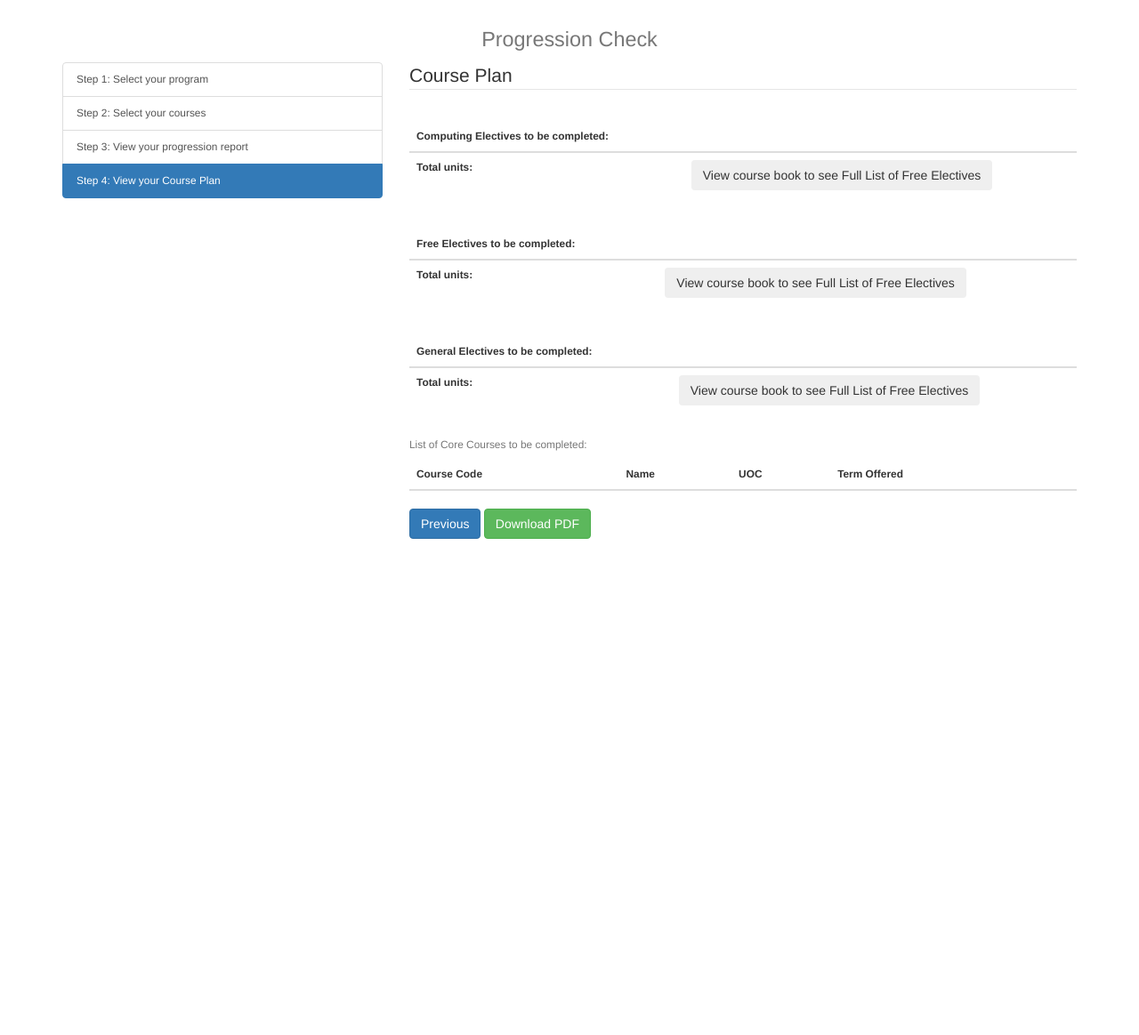
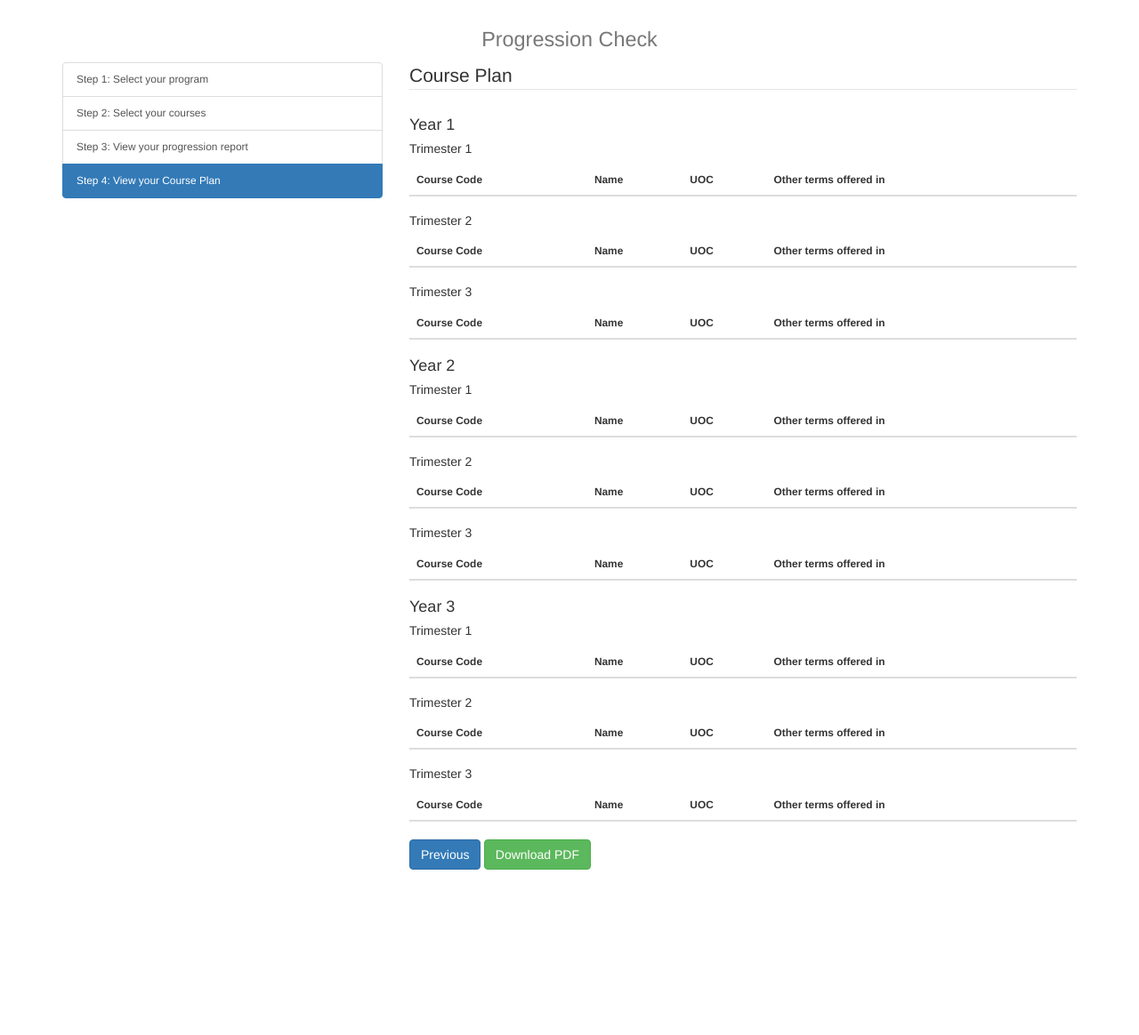
Before and after one commit to Thomas-Zhe-Liu/Progression_Check_Web, a Flask app: page /step4 in a window 1280 px wide. Shown: the part 52-1216 px from the top of the page at 89% size. Before the commit the page ends 658 px from the top, so only its background shows below. Run offline with Flask 2, Linux system fonts and the light colour scheme; lists and menus that the app fills with data are empty; some libraries are stand-ins or nearby versions.

Commit message:
Added tables and sections for displaying courses for Trim.1 2 3 for Yeaer 1-3

```diff
--- a/app/templates/step4.html
+++ b/app/templates/step4.html
@@ -42,7 +42,7 @@
         </button>
       </div>
       <div class="modal-body">
-        Are you sure you want to go back? Save your Progression Report now and download it.
+        Are you sure you want to go back? Save your Course Plan now and download it.
       </div>
       <div class="modal-footer">
         <button type="button" class="btn btn-secondary" data-dismiss="modal">Cancel</button>
@@ -72,76 +72,16 @@
     <legend>Course Plan</legend>
   </fieldset></form>
   <div class="table-responsive">
-  <!------------------------------------------------>
+<!-- #######################################################################################-->
+<h4>Year 1</h4>
 <table class="table">
-    <caption></caption>
-  <thead>
-    <tr>
-      <th scope="col">Computing Electives to be completed:</th>
-      <th scope="col"></th>
-      <th scope="col"></th>
-    </tr>
-  </thead>
-  <tbody>
-    <tr>
-      <th scope="row">Total units:</th>
-      <td>{{elective_uoc}}</td>
-
-      <td><button type="button" class="btn btn-outline-danger">View course book to see Full List of Free Electives</button></td>
-    </tr>
-
-  </tbody>
-  </table>
-  <!------------------------------------------------>
-  <table class="table">
-    <caption></caption>
-  <thead>
-    <tr>
-      <th scope="col">Free Electives to be completed:</th>
-      <th scope="col"></th>
-      <th scope="col"></th>
-
-    </tr>
-  </thead>
-  <tbody>
-    <tr>
-      <th scope="row">Total units:</th>
-      <td>{{free_uoc}}</td>
-
-      <td><button type="button" class="btn btn-outline-danger">View course book to see Full List of Free Electives</button></td>
-    </tr>
-
-  </tbody>
-  </table>
-  <!------------------------------------------------>
-  <table class="table">
-    <caption></caption>
-  <thead>
-    <tr>
-      <th scope="col">General Electives to be completed:</th>
-      <th scope="col"></th>
-      <th scope="col"></th>
-
-    </tr>
-  </thead>
-  <tbody>
-    <tr>
-      <th scope="row">Total units:</th>
-      <td>{{gene_uoc}}</td>
-
-      <td><button type="button" class="btn btn-outline-danger">View course book to see Full List of Free Electives</button></td>
-    </tr>
-
-  </tbody>
-  </table>
-<table class="table">
-    <caption>List of Core Courses to be completed:</caption>
+    <h5>Trimester 1</h5>
   <thead>
     <tr>
       <th scope="col">Course Code</th>
       <th scope="col">Name</th>
       <th scope="col">UOC</th>
-      <th scope="col">Term Offered</th>
+      <th scope="col">Other terms offered in</th>
       <th scope="col"></th>
     </tr>
   </thead>
@@ -160,9 +100,26 @@
       <td><button type="button" class="btn btn-outline-danger">View Course</button></td>
     </tr>
     {% endfor %}
-  <!--<tr>
-      <th scope="row">COMP3431</th>
-      <td>Robotic Software Architecture</td>
+  </tbody>
+  </table>
+
+  <!------------------------------------------------>
+<table class="table">
+    <h5>Trimester 2</h5>
+  <thead>
+    <tr>
+      <th scope="col">Course Code</th>
+      <th scope="col">Name</th>
+      <th scope="col">UOC</th>
+      <th scope="col">Other terms offered in</th>
+      <th scope="col"></th>
+    </tr>
+  </thead>
+  <tbody>
+    {% for course in remaining_core_all_info %}
+    <tr>
+      <th scope="row">{{course[0]}}</th>
+      <td>{{course[1]}}</td>
       <td>6</td>
       <td>
         <span class="badge badge-success">Sem1</span>
@@ -172,10 +129,27 @@
       </td>
       <td><button type="button" class="btn btn-outline-danger">View Course</button></td>
     </tr>
+    {% endfor %}
+  </tbody>
+  </table>
 
+  <!------------------------------------------------>
+<table class="table">
+    <h5>Trimester 3</h5>
+  <thead>
     <tr>
-      <th scope="row">COMP9444</th>
-      <td>Neural Networks</td>
+      <th scope="col">Course Code</th>
+      <th scope="col">Name</th>
+      <th scope="col">UOC</th>
+      <th scope="col">Other terms offered in</th>
+      <th scope="col"></th>
+    </tr>
+  </thead>
+  <tbody>
+    {% for course in remaining_core_all_info %}
+    <tr>
+      <th scope="row">{{course[0]}}</th>
+      <td>{{course[1]}}</td>
       <td>6</td>
       <td>
         <span class="badge badge-success">Sem1</span>
@@ -185,9 +159,28 @@
       </td>
       <td><button type="button" class="btn btn-outline-danger">View Course</button></td>
     </tr>
+    {% endfor %}
+  </tbody>
+  </table>
+
+<!-- #######################################################################################-->
+<h4>Year 2</h4>
+<table class="table">
+    <h5>Trimester 1</h5>
+  <thead>
     <tr>
-      <th scope="row">COMP9517</th>
-      <td>Computer Vision</td>
+      <th scope="col">Course Code</th>
+      <th scope="col">Name</th>
+      <th scope="col">UOC</th>
+      <th scope="col">Other terms offered in</th>
+      <th scope="col"></th>
+    </tr>
+  </thead>
+  <tbody>
+    {% for course in remaining_core_all_info %}
+    <tr>
+      <th scope="row">{{course[0]}}</th>
+      <td>{{course[1]}}</td>
       <td>6</td>
       <td>
         <span class="badge badge-success">Sem1</span>
@@ -197,9 +190,27 @@
       </td>
       <td><button type="button" class="btn btn-outline-danger">View Course</button></td>
     </tr>
+    {% endfor %}
+  </tbody>
+  </table>
+
+  <!------------------------------------------------>
+<table class="table">
+    <h5>Trimester 2</h5>
+  <thead>
     <tr>
-      <th scope="row">COMP4418</th>
-      <td>Knowledge Representation</td>
+      <th scope="col">Course Code</th>
+      <th scope="col">Name</th>
+      <th scope="col">UOC</th>
+      <th scope="col">Other terms offered in</th>
+      <th scope="col"></th>
+    </tr>
+  </thead>
+  <tbody>
+    {% for course in remaining_core_all_info %}
+    <tr>
+      <th scope="row">{{course[0]}}</th>
+      <td>{{course[1]}}</td>
       <td>6</td>
       <td>
         <span class="badge badge-success">Sem1</span>
@@ -209,9 +220,27 @@
       </td>
       <td><button type="button" class="btn btn-outline-danger">View Course</button></td>
     </tr>
+    {% endfor %}
+  </tbody>
+  </table>
+
+  <!------------------------------------------------>
+<table class="table">
+    <h5>Trimester 3</h5>
+  <thead>
     <tr>
-      <th scope="row">COMP9417</th>
-      <td>Machine Learning &amp; Data Mining</td>
+      <th scope="col">Course Code</th>
+      <th scope="col">Name</th>
+      <th scope="col">UOC</th>
+      <th scope="col">Other terms offered in</th>
+      <th scope="col"></th>
+    </tr>
+  </thead>
+  <tbody>
+    {% for course in remaining_core_all_info %}
+    <tr>
+      <th scope="row">{{course[0]}}</th>
+      <td>{{course[1]}}</td>
       <td>6</td>
       <td>
         <span class="badge badge-success">Sem1</span>
@@ -221,7 +250,98 @@
       </td>
       <td><button type="button" class="btn btn-outline-danger">View Course</button></td>
     </tr>
--->
+    {% endfor %}
+  </tbody>
+  </table>
+
+  <!-- #######################################################################################-->
+<h4>Year 3</h4>
+<table class="table">
+    <h5>Trimester 1</h5>
+  <thead>
+    <tr>
+      <th scope="col">Course Code</th>
+      <th scope="col">Name</th>
+      <th scope="col">UOC</th>
+      <th scope="col">Other terms offered in</th>
+      <th scope="col"></th>
+    </tr>
+  </thead>
+  <tbody>
+    {% for course in remaining_core_all_info %}
+    <tr>
+      <th scope="row">{{course[0]}}</th>
+      <td>{{course[1]}}</td>
+      <td>6</td>
+      <td>
+        <span class="badge badge-success">Sem1</span>
+        <span class="badge badge-warning">Sem2</span>
+        <span class="badge badge-warning">Sem3</span>
+        <span class="badge badge-info">Summer</span>
+      </td>
+      <td><button type="button" class="btn btn-outline-danger">View Course</button></td>
+    </tr>
+    {% endfor %}
+  </tbody>
+  </table>
+
+  <!------------------------------------------------>
+<table class="table">
+    <h5>Trimester 2</h5>
+  <thead>
+    <tr>
+      <th scope="col">Course Code</th>
+      <th scope="col">Name</th>
+      <th scope="col">UOC</th>
+      <th scope="col">Other terms offered in</th>
+      <th scope="col"></th>
+    </tr>
+  </thead>
+  <tbody>
+    {% for course in remaining_core_all_info %}
+    <tr>
+      <th scope="row">{{course[0]}}</th>
+      <td>{{course[1]}}</td>
+      <td>6</td>
+      <td>
+        <span class="badge badge-success">Sem1</span>
+        <span class="badge badge-warning">Sem2</span>
+        <span class="badge badge-warning">Sem3</span>
+        <span class="badge badge-info">Summer</span>
+      </td>
+      <td><button type="button" class="btn btn-outline-danger">View Course</button></td>
+    </tr>
+    {% endfor %}
+  </tbody>
+  </table>
+
+  <!------------------------------------------------>
+<table class="table">
+    <h5>Trimester 3</h5>
+  <thead>
+    <tr>
+      <th scope="col">Course Code</th>
+      <th scope="col">Name</th>
+      <th scope="col">UOC</th>
+      <th scope="col">Other terms offered in</th>
+      <th scope="col"></th>
+    </tr>
+  </thead>
+  <tbody>
+    {% for course in remaining_core_all_info %}
+    <tr>
+      <th scope="row">{{course[0]}}</th>
+      <td>{{course[1]}}</td>
+      <td>6</td>
+      <td>
+        <span class="badge badge-success">Sem1</span>
+        <span class="badge badge-warning">Sem2</span>
+        <span class="badge badge-warning">Sem3</span>
+        <span class="badge badge-info">Summer</span>
+      </td>
+      <td><button type="button" class="btn btn-outline-danger">View Course</button></td>
+    </tr>
+    {% endfor %}
   </tbody>
   </table>
 </div>
```
Lines whose indentation alone changed are shown as unchanged.
